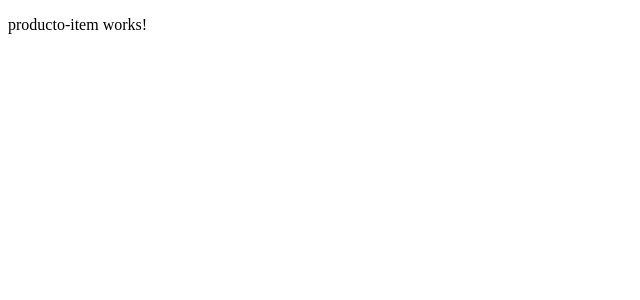
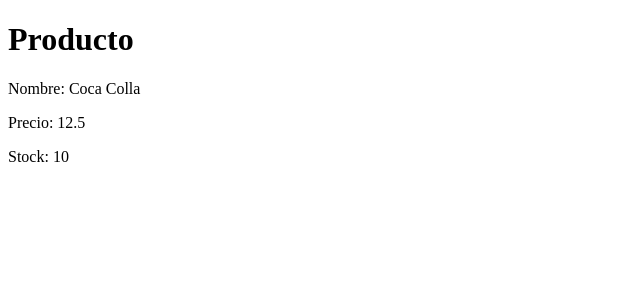
Before and after one commit to anghel7/cursoAngularInfsis, an Angular app: page / in a window 1280 px wide. Shown: the top 300 px of the page, without its empty margins (0-640 px from the left). Built offline with nearby package versions, Linux system fonts and the light colour scheme.

Commit message:
Definicio de un modelo para producto y uso de string interpolation

```diff
--- /dev/null
+++ b/src/app/producto/models/producto.interface.ts
@@ -0,0 +1,5 @@
+export interface Producto {
+  nombre: string,
+  precio: number,
+  stock: number
+}
--- a/src/app/producto/producto-item/producto-item.component.html
+++ b/src/app/producto/producto-item/producto-item.component.html
@@ -1,3 +1,6 @@
-<p>
-  producto-item works!
-</p>
+<h1>{{ titulo }}</h1>
+<div>
+  <p>Nombre: {{ producto.nombre }}</p>
+  <p>Precio: {{ producto.precio }}</p>
+  <p>Stock: {{ producto.stock }}</p>
+</div>
--- a/src/app/producto/producto-item/producto-item.component.ts
+++ b/src/app/producto/producto-item/producto-item.component.ts
@@ -1,4 +1,5 @@
 import { Component, OnInit } from '@angular/core';
+import { Producto } from '../models/producto.interface';
 
 @Component({
   selector: 'app-producto-item',
@@ -7,7 +8,17 @@
 })
 export class ProductoItemComponent implements OnInit {
 
-  constructor() { }
+  producto: Producto;
+  titulo: string = 'Producto';
+  // alt + shift + f windows
+  // ctrl + shift + i linux
+  constructor() {
+    this.producto = {
+      nombre: "Coca Colla",
+      precio: 12.5,
+      stock: 10
+    };
+  }
 
   ngOnInit() {
   }
```
